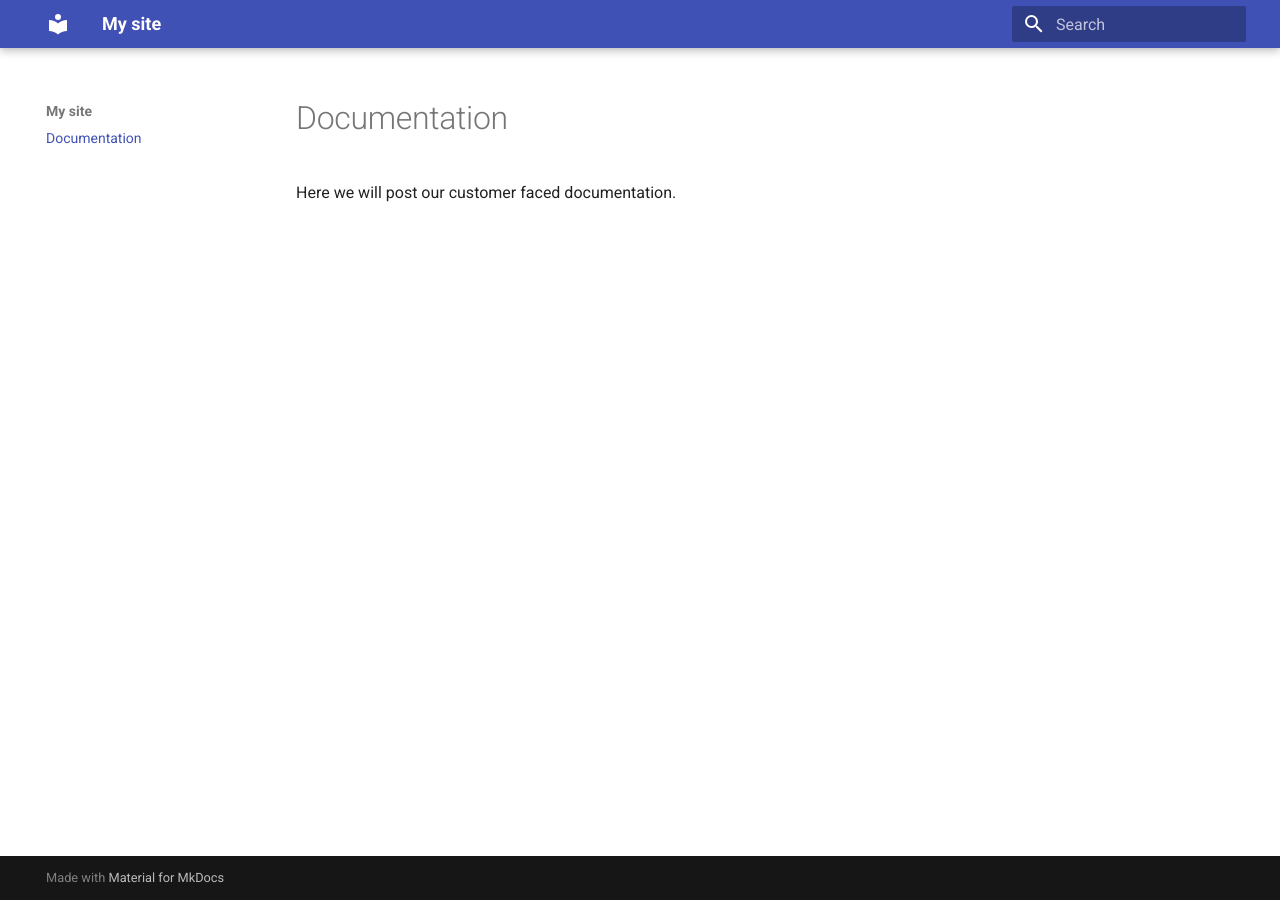
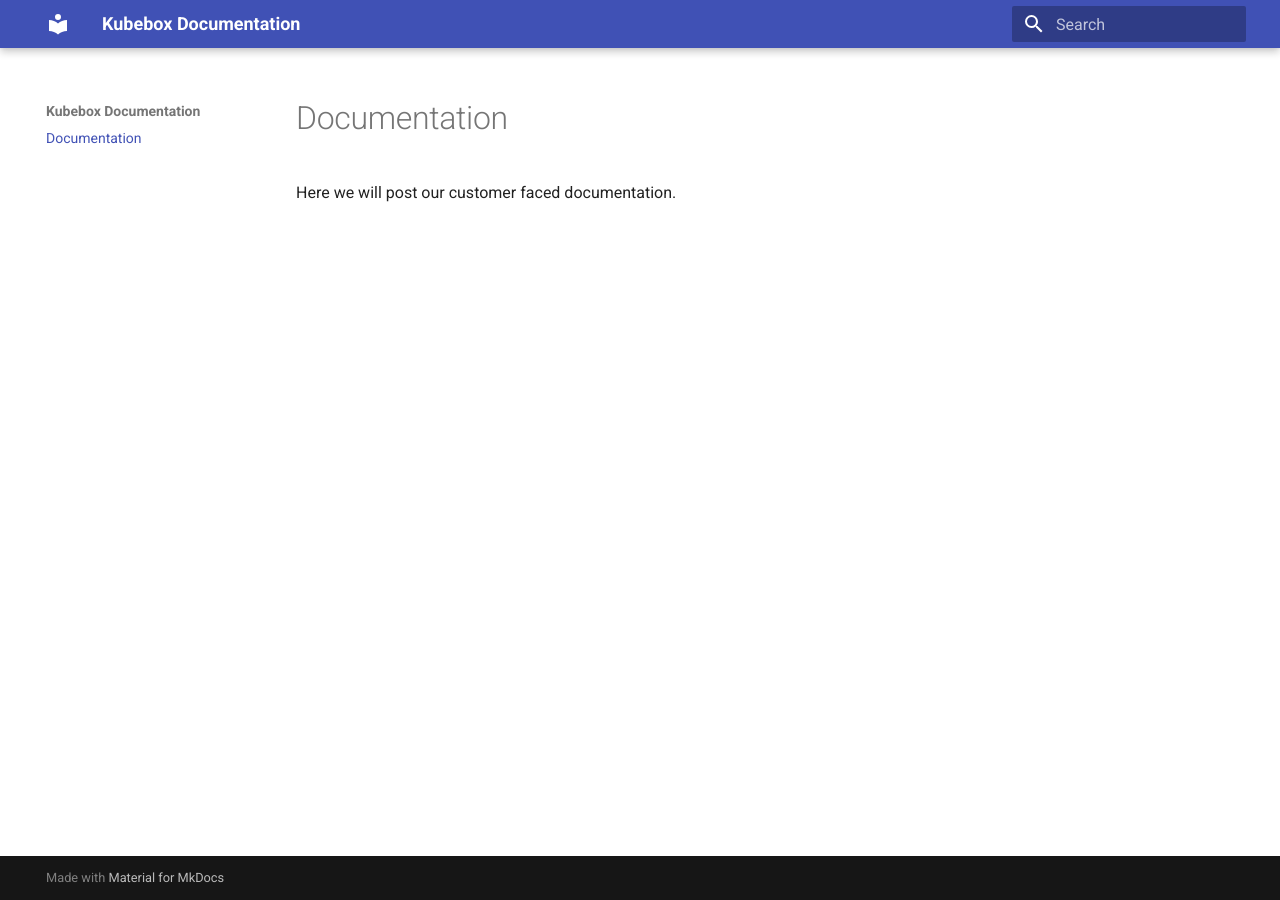
Before and after one commit to DGOPS-Kubernetes/kubebox-docs, an MkDocs documentation site: the page built from docs/index.md, in a window 1280 px wide. Built offline with MkDocs 1.6.1 and Material for MkDocs 9.7.7, drawn with Linux system fonts in a browser that asks for light colours.

Commit message:
Update mkdocs.yml

```diff
--- a/mkdocs.yml
+++ b/mkdocs.yml
@@ -1,4 +1,4 @@
-site_name: My site
+site_name: Kubebox Documentation
 site_url: https://dgops-kubernetes.github.io/kubebox-docs
 theme:
   name: material
```
